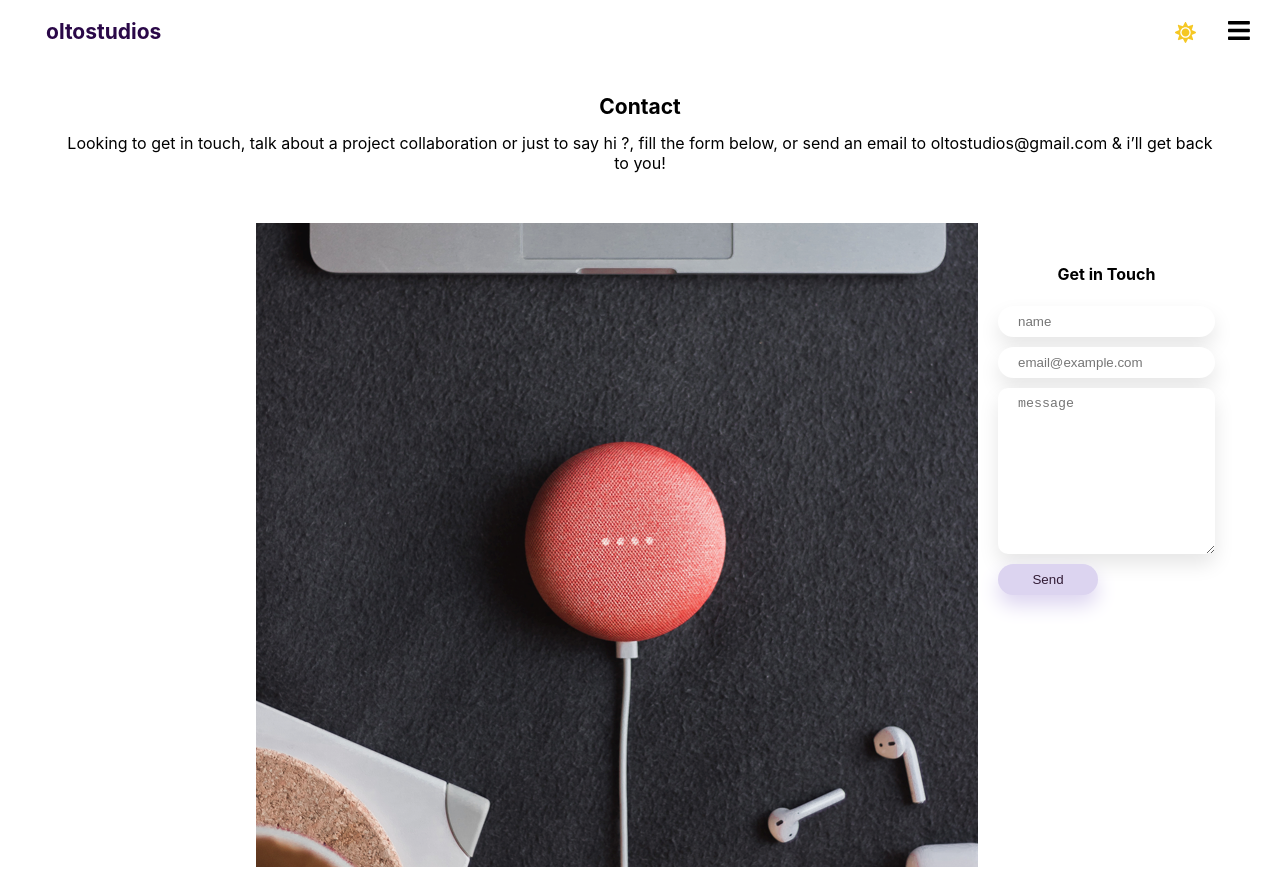
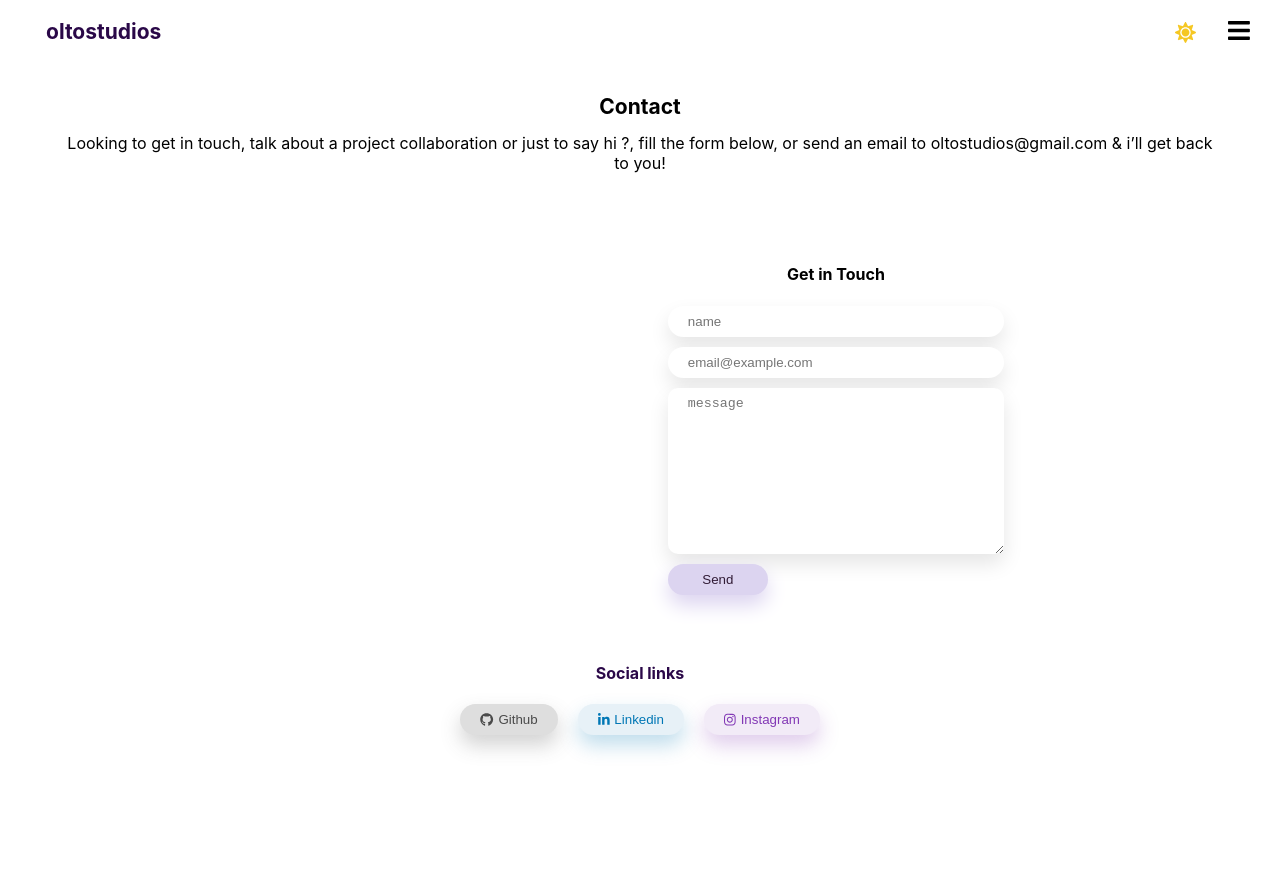
Before and after one commit to tosebikan/oltostudios, a React (Create React App) app: page /contact in a window 1280 px wide. Shown: the top 869 px of the page. After the commit the page ends 815 px from the top, so only its background shows below. Built offline with nearby package versions, Linux system fonts and the light colour scheme.

Commit message:
add lottie animation

```diff
--- a/src/screens/ContactScreen.js
+++ b/src/screens/ContactScreen.js
@@ -17,7 +17,16 @@ function ContactScreen() {
         <span>oltostudios@gmail.com </span>& i’ll get back to you!
       </p>
       <div className="contact__group">
-        <img src={require("../images/web2img.png")} alt="" />
+        <div className="animation">
+          <lottie-player
+            src="https://assets3.lottiefiles.com/packages/lf20_PG0c0U.json"
+            background="transparent"
+            speed="1"
+            loop
+            autoplay
+          ></lottie-player>
+        </div>
+
         <div className="contact__formContainer">
           <form className="contact__form">
             <h4>Get in Touch</h4>
```
